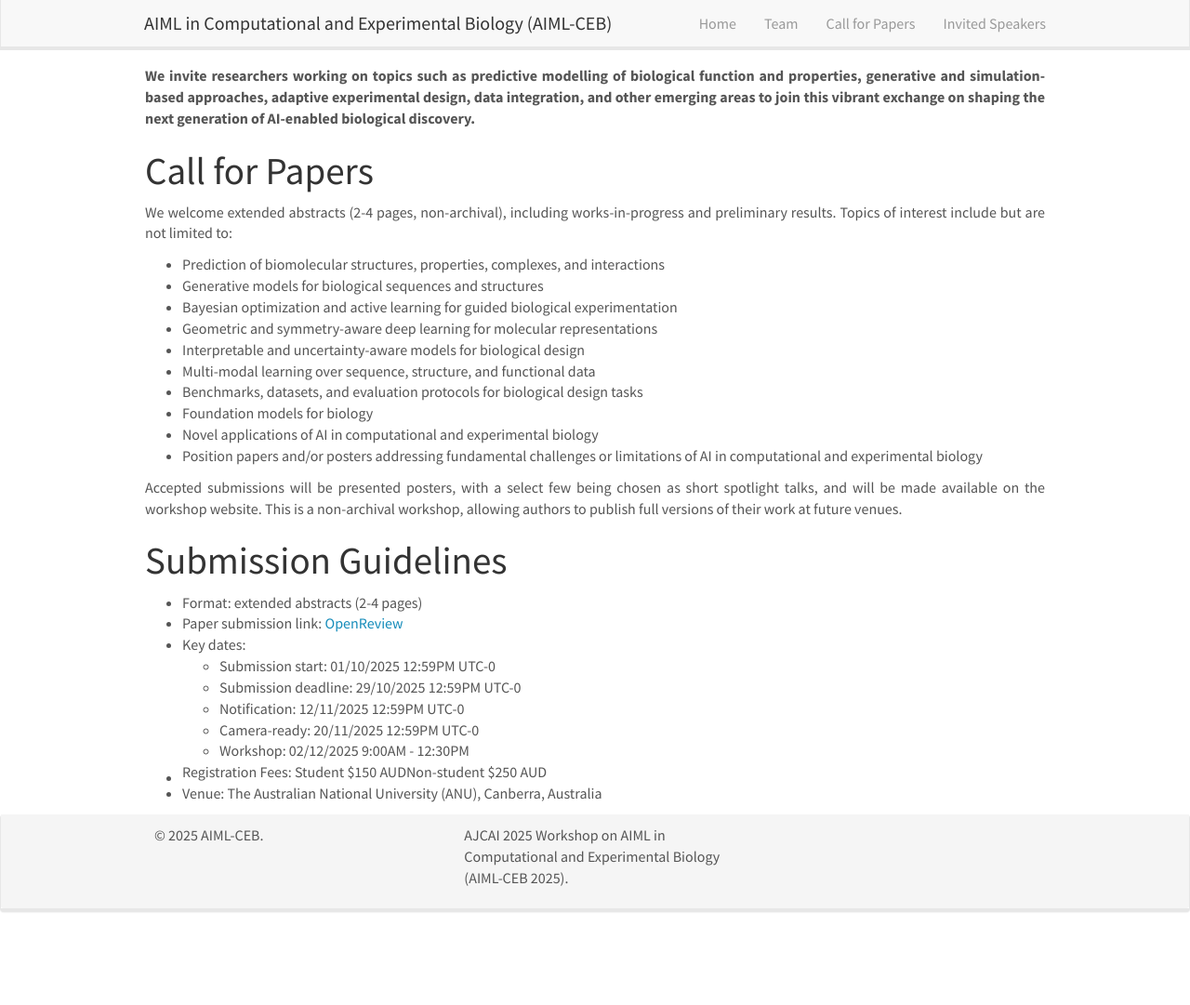
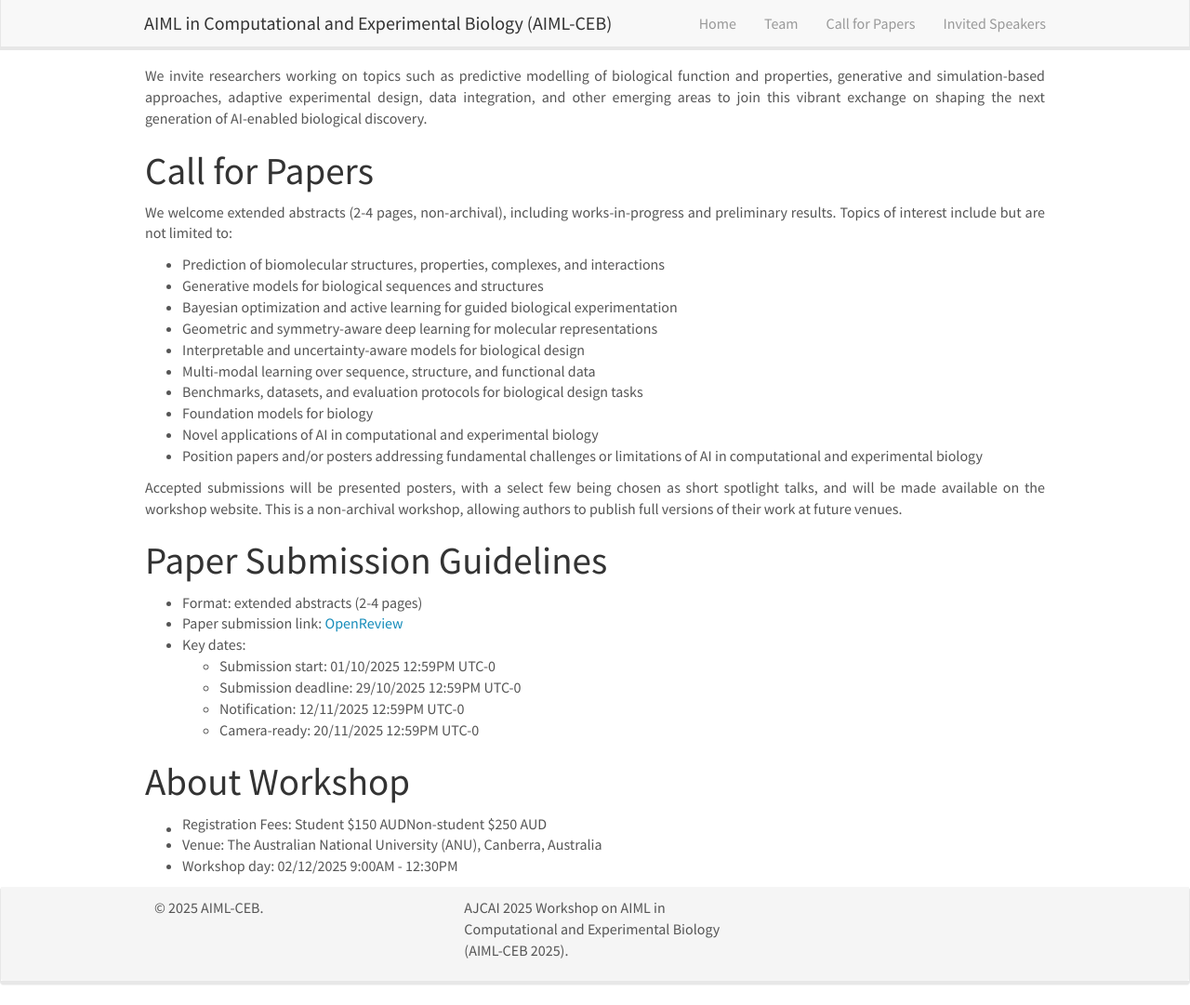
Before and after one commit to wokas36/wokas36.github.io, a Jekyll site: the page built from _pages/openings.md, in a window 1280 px wide and 1081 px high. Shown: the whole window at 93% size. Built offline with Jekyll 4.4.1, drawn with Linux system fonts in a browser that asks for light colours; nearby versions of some CDN libraries.

Commit message:
init_commit_22

```diff
--- a/_includes/header.html
+++ b/_includes/header.html
@@ -18,7 +18,8 @@
 		<li><a href="{{ site.url }}{{ site.baseurl }}/team">Team</a></li>
         <li><a href="{{ site.url }}{{ site.baseurl }}/call_for_papers">Call for Papers</a></li>
 <!-- 		<li><a href="{{ site.url }}{{ site.baseurl }}/vacancies">Call for Papers</a></li> -->
-		<li><a href="{{ site.url }}{{ site.baseurl }}/publications">Invited Speakers</a></li>
+		<li><a href="{{ site.url }}{{ site.baseurl }}/invited_speakers">Invited Speakers</a></li>
+<!--         <li><a href="{{ site.url }}{{ site.baseurl }}/publications">Invited Speakers</a></li> -->
 <!-- 		<li><a href="{{ site.url }}{{ site.baseurl }}/research">Invited Speakers</a></li> -->
 	<!-- li><a href="{{ site.url }}{{ site.baseurl }}/pictures">(Pics)</a></li> -->
 	  </ul>
--- a/_pages/openings.md
+++ b/_pages/openings.md
@@ -7,7 +7,7 @@ sitemap: false
 permalink: /call_for_papers
 ---
 
-<div style="text-align: justify">**We invite researchers working on topics such as predictive modelling of biological function and properties, generative and simulation-based approaches, adaptive experimental design, data integration, and other emerging areas to join this vibrant exchange on shaping the next generation of AI-enabled biological discovery.**
+<div style="text-align: justify">We invite researchers working on topics such as predictive modelling of biological function and properties, generative and simulation-based approaches, adaptive experimental design, data integration, and other emerging areas to join this vibrant exchange on shaping the next generation of AI-enabled biological discovery.
 
 # Call for Papers
 
@@ -26,7 +26,7 @@ permalink: /call_for_papers
 
 <div style="text-align: justify">Accepted submissions will be presented posters, with a select few being chosen as short spotlight talks, and will be made available on the workshop website. This is a non-archival workshop, allowing authors to publish full versions of their work at future venues.
 
-# Submission Guidelines
+# Paper Submission Guidelines
 
 * Format: extended abstracts (2-4 pages)
 * Paper submission link: [OpenReview](https://openreview.net/group?id=AJCAI/2025/Workshop/AIML-CEB)
@@ -35,9 +35,12 @@ permalink: /call_for_papers
     - Submission deadline: 29/10/2025 12:59PM UTC-0
     - Notification: 12/11/2025 12:59PM UTC-0
     - Camera-ready: 20/11/2025 12:59PM UTC-0
-    - Workshop: 02/12/2025 9:00AM - 12:30PM
+
+# About Workshop
+
 * Registration Fees: Student $150 AUD | Non-student $250 AUD
 * Venue: The Australian National University (ANU), Canberra, Australia
+* Workshop day: 02/12/2025 9:00AM - 12:30PM
 
 <!-- We are  looking for new group members with passion, talent, and grit!
 
```
Also changed, not shown: other parts of _pages/openings.md (+1 -1 lines), _pages/publications.md (+3 -3 lines), _pages/team.md (+2 -2 lines).
